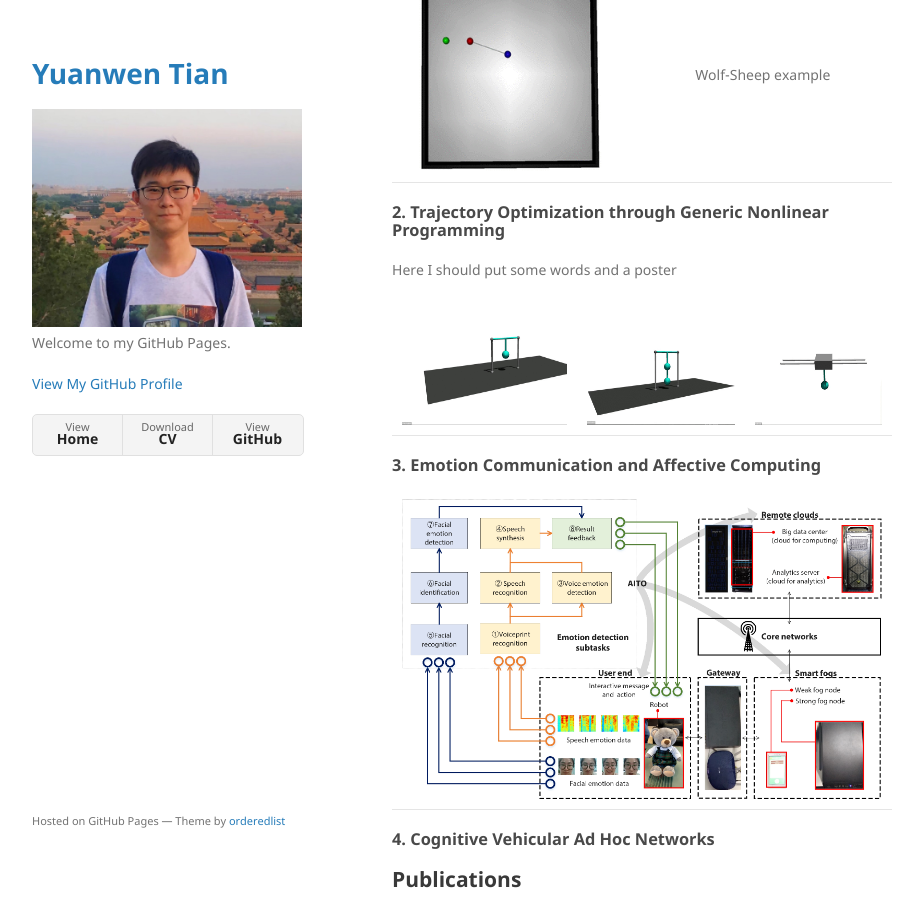
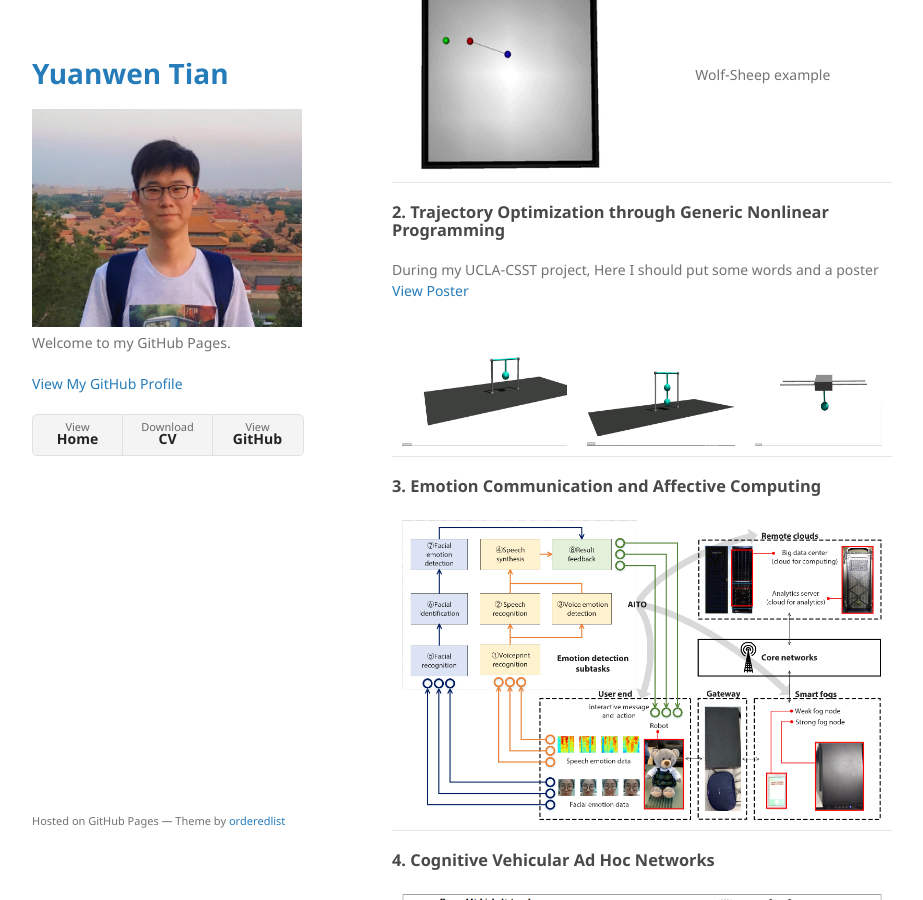
Before and after one commit to yuanwentian/yuanwentian.github.io, a Jekyll site: the page built from index.md, in a window 1280 px wide and 900 px high, scrolled down 715 px. Shown: the whole window, without its empty margins (178-1101 px from the left). Built offline with Jekyll 4.4.1, drawn with Linux system fonts in a browser that asks for light colours; our own code applies the rules of GitHub Pages for plain Markdown files.

Commit message:
add cartpole.gif
:

```diff
--- a/index.md
+++ b/index.md
@@ -36,7 +36,7 @@ combined robotics and cogsci，robotic manipulatuon is foundamaton to study，hu
 
 ### 2. Trajectory Optimization through Generic Nonlinear Programming
 
-Here I should put some words and a poster
+During my UCLA-CSST project, Here I should put some words and a poster [View Poster](/docs/Yuanwen_Poster.pdf)
 
 | <img src="https://github.com/yuanwentian/yuanwentian.github.io/blob/master/assets/img/inverted_pendulum.gif?raw=true" alt="cart-pole" height="120"/> |<img src="https://github.com/yuanwentian/yuanwentian.github.io/blob/master/assets/img/inverted_double_pendulum.gif?raw=true" alt="cart-pole" height="120"/> | <img src="https://github.com/yuanwentian/yuanwentian.github.io/blob/master/assets/img/cart_pole.gif?raw=true" alt="cart-pole" height="120"/>|
 
@@ -46,7 +46,7 @@ Here I should put some words and a poster
 
 ### 4. Cognitive Vehicular Ad Hoc Networks
 
-
+|<img src="https://github.com/yuanwentian/yuanwentian.github.io/blob/master/assets/img/ciov.png?raw=true" alt="ciov"/>|
 
 ## Publications
 
```
Also changed, not shown: assets/img/ciov.png (added), 1 other file.
